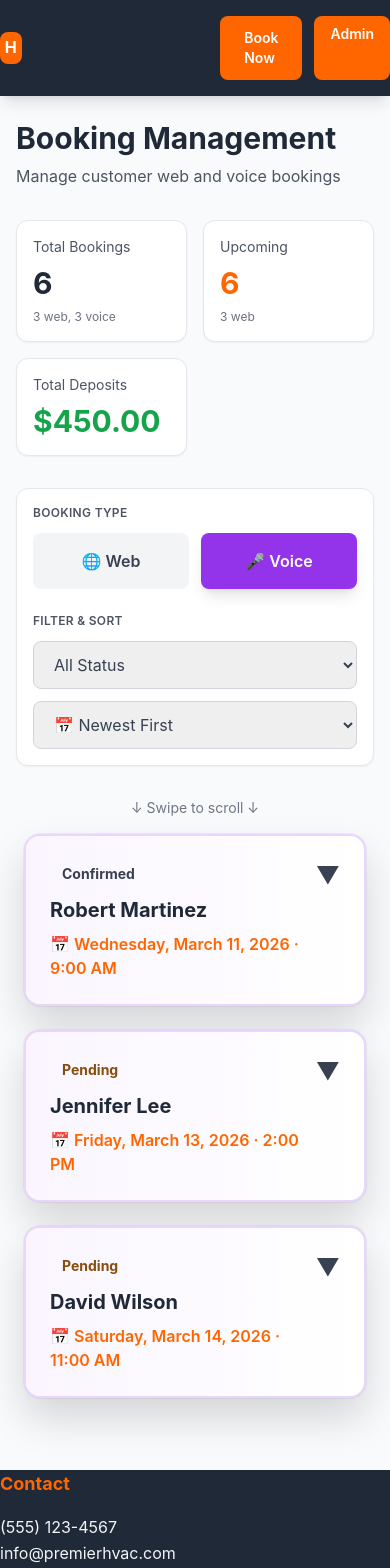
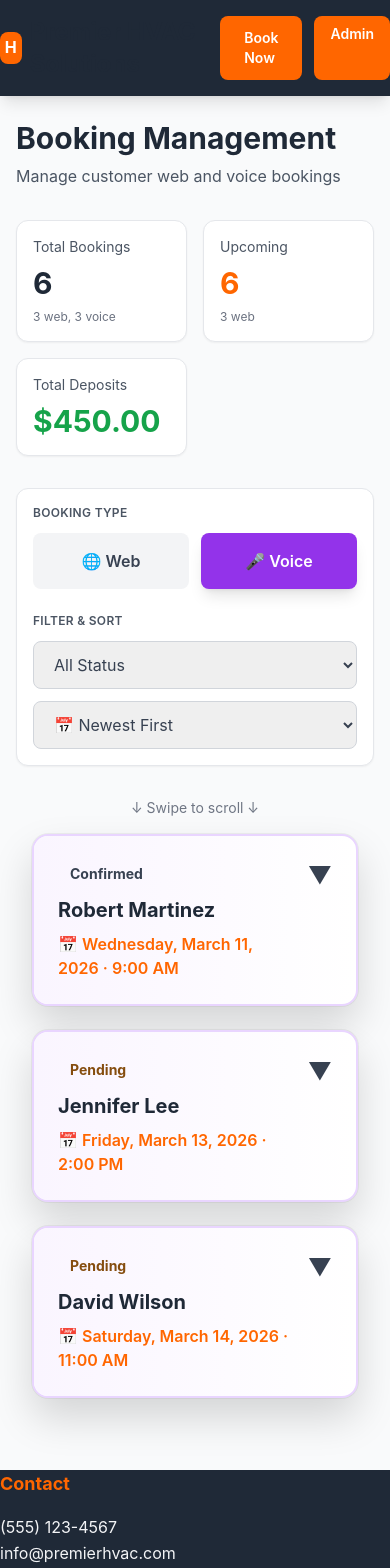
Before and after one commit to tjsclawbot-jpg/hvac-demo, a Next.js app: page /admin/bookings in a window 390 px wide. Shown: the top 1568 px of the page. Built offline with nearby package versions, Linux system fonts and the light colour scheme.

Commit message:
UI: Add responsive edge margins to booking cards for better card appearance

```diff
--- a/pages/admin/bookings.tsx
+++ b/pages/admin/bookings.tsx
@@ -212,7 +212,7 @@ export default function AdminBookings() {
 
           {/* Web Bookings List View */}
           {bookingType === 'web' && viewType === 'list' && (
-            <div className="space-y-4">
+            <div className="space-y-4 px-4 sm:px-6 lg:px-8">
               {filteredBookings.map(booking => (
                 <div
                   key={booking.id}
@@ -319,7 +319,7 @@ export default function AdminBookings() {
                 </div>
               )}
 
-              <div className="space-y-6 px-2">
+              <div className="space-y-6 px-4 sm:px-6 lg:px-8">
                 {filteredVoiceBookings.length > 0 ? (
                   filteredVoiceBookings.map(booking => (
                     <div
```
